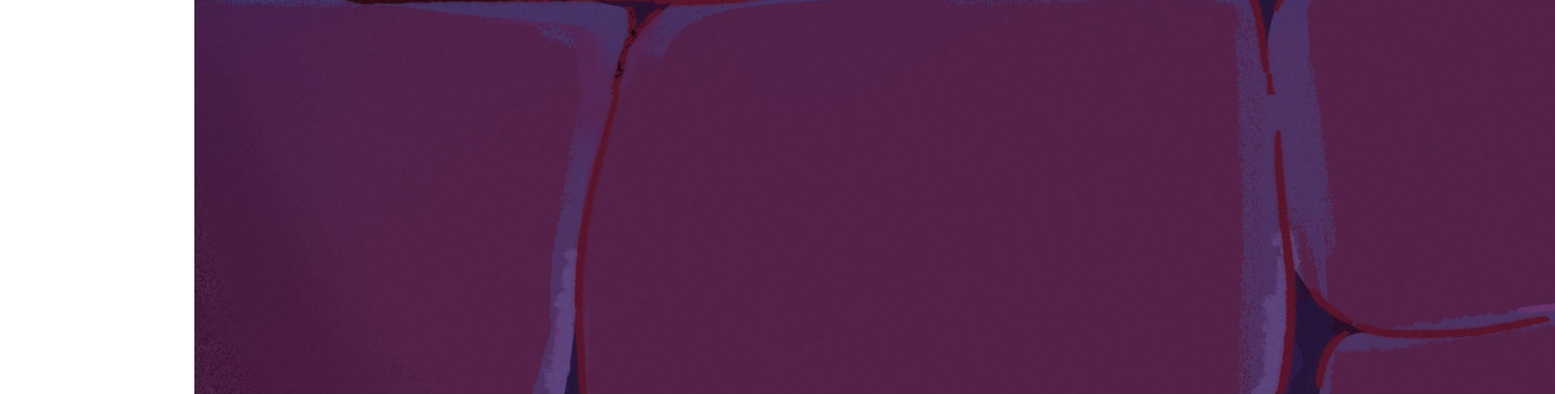
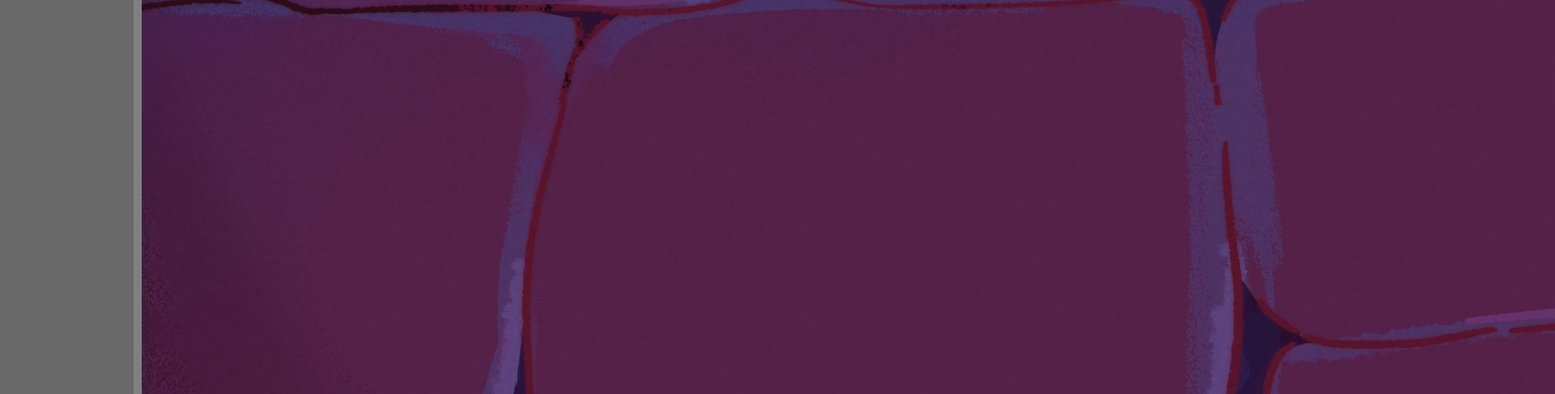
Before and after one commit to rosesause0/legendofpipi, a plain HTML site: page index.html in a window 1280 px wide. Shown: the part 3589-4076 px from the top of the page at 81% size, 1920 px wide, since content can reach past the window. Drawn offline with Linux system fonts and the light colour scheme.

Commit message:
center(again)

```diff
--- a/index.html
+++ b/index.html
@@ -10,15 +10,17 @@
     <script src='main.js'></script>
 </head>
 <body>
+    <div id="main">
         <header>
             <title>The Legend of Pipi</title>
         </header>
         <a href="https://twitter.com/PipiFilm">
-        <img src="images/poster.jpg" alt="pipis">
+            <img src="images/poster.jpg" alt="pipis" style="max-width: fit-content; padding: 5px;">
         </a>
         <footer>
             <p>The legend of Pipi</p>
             <p>Brain Child of <a href="https://twitter.com/papajoolia">Julia<a></p>
         </footer>
+    </div>
 </body>
 </html>
--- a/main.css
+++ b/main.css
@@ -1,5 +1,15 @@
 body
 {
-    margin:auto;
-    max-width: 800px;
+    font-size: 12px;
+    background-color:dimgray;
+    color:black;
+    font-family: 'Courier New', Courier, monospace;
 }
+
+#main
+{
+    max-width: 940px;
+    padding: 0 5px 5px 5px;
+    margin: 0 auto;
+    background-color:grey;
+}
```
Lines whose indentation alone changed are shown as unchanged.
